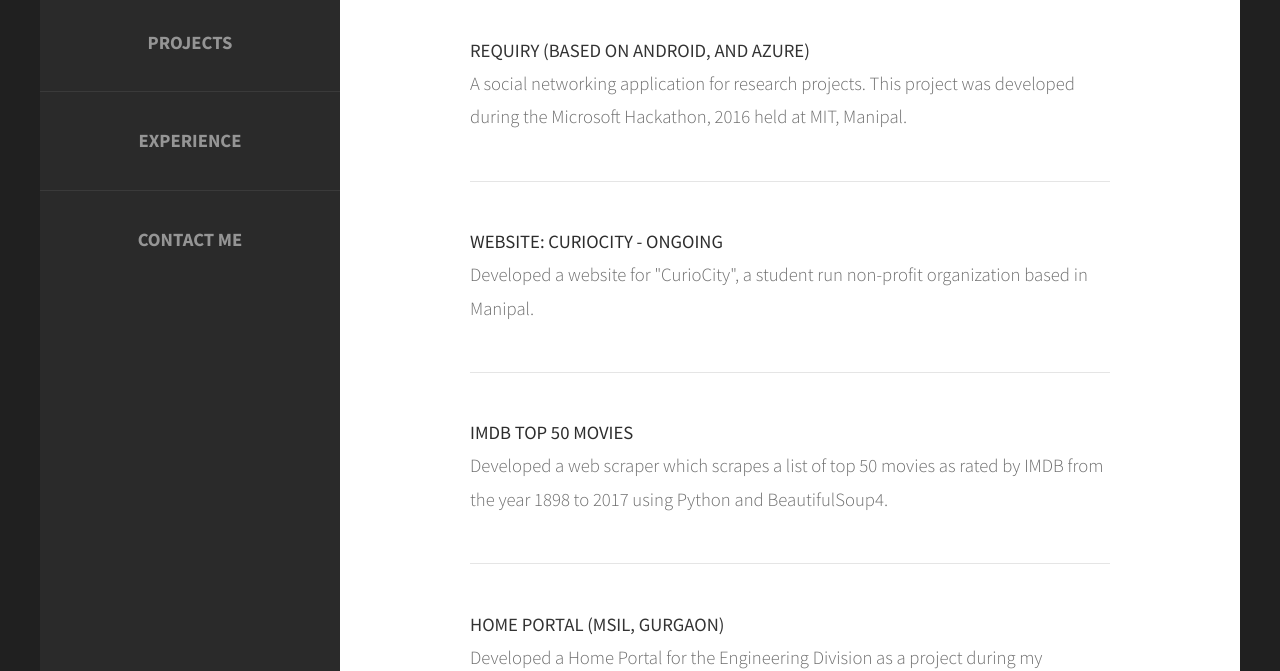
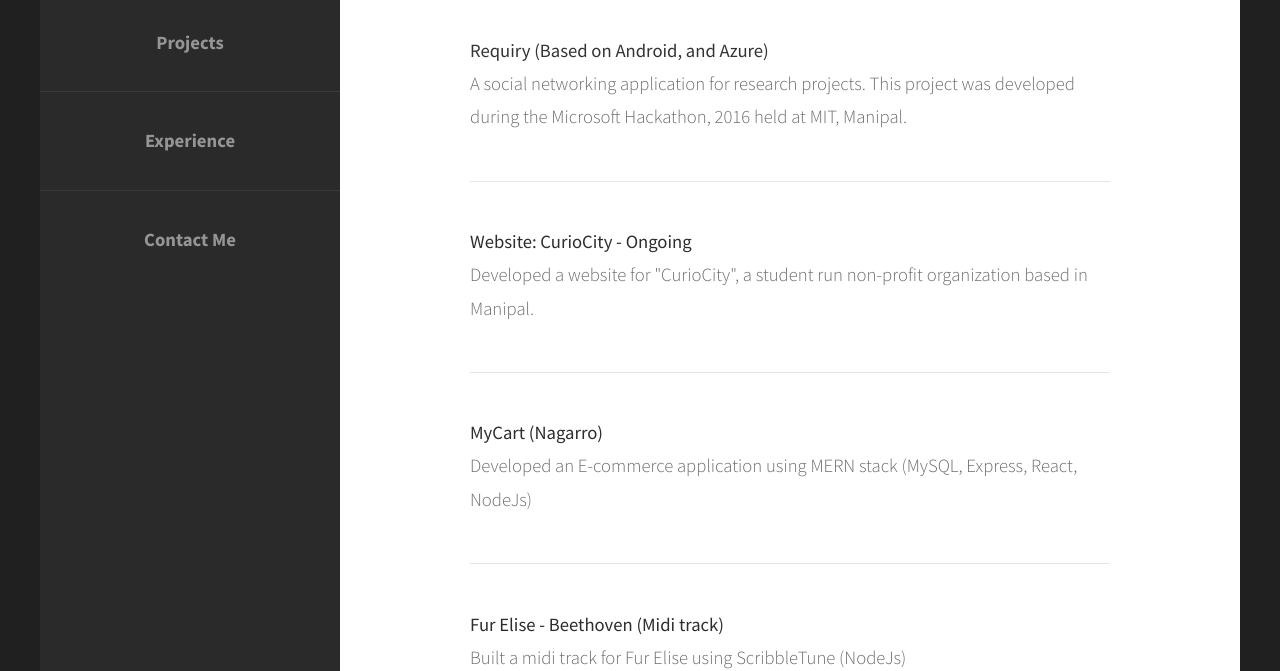
Before and after one commit to nishantsahoo/second-website, a plain HTML site: page index.html in a window 1280 px wide. Shown: the part 289-960 px from the top of the page. Drawn offline with Linux system fonts and the light colour scheme; a web font is replaced by a local one.

Commit message:
Added projects

```diff
--- a/default.css
+++ b/default.css
@@ -147,7 +147,6 @@
 	ul.style1 h3
 	{
 		padding: 1em 0em 5px 0em;
-		text-transform: uppercase;
 		font-size: 1em;
 		font-weight: 400;
 	}
@@ -467,7 +466,6 @@
 		padding: 2em 1.5em;
 		text-align: center;
 		text-decoration:  none;
-		text-transform: uppercase;
 		font-weight: 700;
 		color: rgba(255,255,255,0.5);
 	}
--- a/index.html
+++ b/index.html
@@ -47,6 +47,14 @@
 				<li>
 					<h3><a href="https://www.curiocity.org.in">Website: CurioCity - Ongoing</a></h3>
 					<p>Developed a website for "CurioCity", a student run non-profit organization based in Manipal.</p>
+				</li>
+				<li>
+					<h3><a href="https://github.com/nishantsahoo/ShoppingCart-React-NodeJs-Electron">MyCart (Nagarro)</a></h3>
+					<p>Developed an E-commerce application using MERN stack (MySQL, Express, React, NodeJs)</p>
+				</li>
+				<li>
+					<h3><a href="">Fur Elise - Beethoven (Midi track)</a></h3>
+					<p>Built a midi track for Fur Elise using ScribbleTune (NodeJs)</p>
 				</li>
 				<li>
 
```
